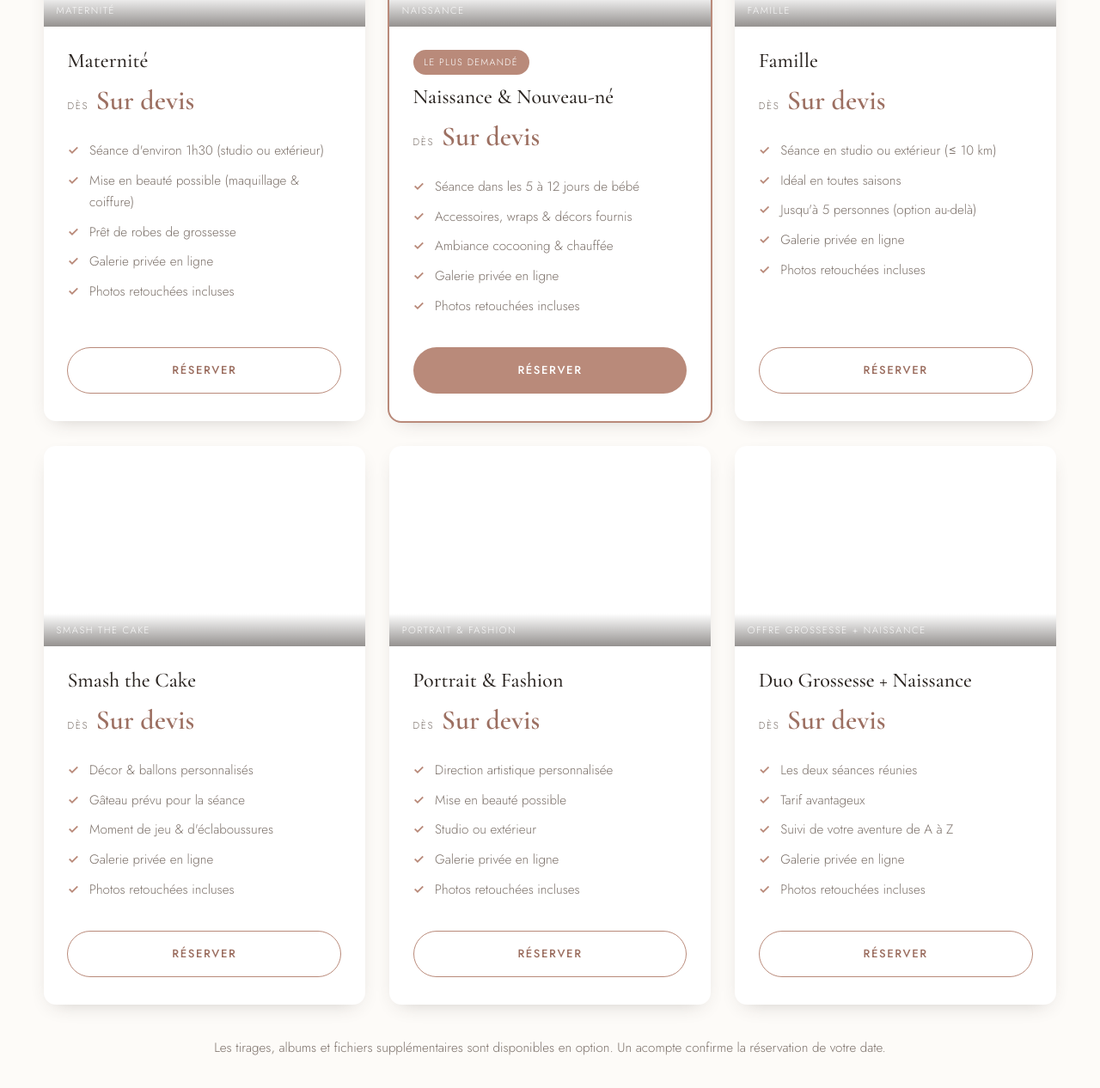
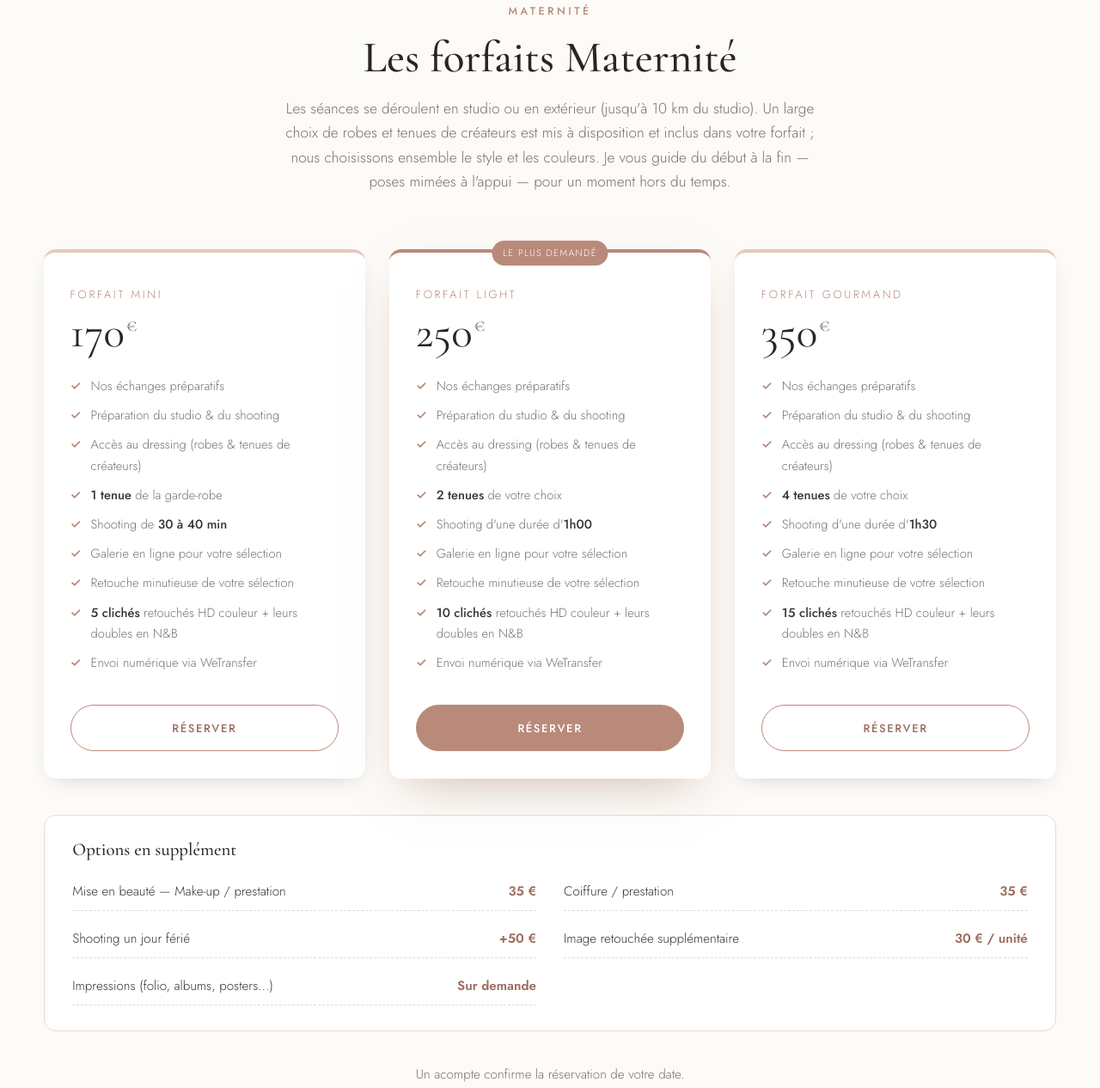
Before and after one commit to Crisfag/Littledreamphotos, a plain HTML site: page tarifs.html in a window 1280 px wide. Shown: the part 734-2000 px from the top of the page at 86% size. Drawn offline with nearby package versions, Linux system fonts and the light colour scheme.

Commit message:
Tarifs Maternité réels : forfaits Mini/Light/Gourmand + options
D'après la page tarif maternité fournie :
- Forfait Mini 170€ (1 tenue, 30-40 min, 5 clichés)
- Forfait Light 250€ (2 tenues, 1h00, 10 clichés) — mis en avant
- Forfait Gourmand 350€ (4 tenues, 1h30, 15 clichés)
- Options : make-up 35€, coiffure 35€, jour férié +50€, image supp. 30€, impressions sur demande
- Nouvelle mise en page 3 niveaux + puces d'accès rapide + section « autres prestations » à compléter

Co-Authored-By: Claude Opus 4.8 <noreply@anthropic.com>
Claude-Session: https://claude.ai/code/session_01CnDT2bW4qLhabpsZf6NgwH

```diff
--- a/style.css
+++ b/style.css
@@ -524,6 +524,54 @@ h3 { font-size: 1.5rem; }
 .price-features li::before { content: "✓"; position: absolute; left: 0; color: var(--rose); font-weight: 600; }
 .price-note { text-align: center; margin-top: 2.4rem; color: var(--muted); font-size: .95rem; }
 
+/* ----- Forfaits (3 niveaux) ----- */
+.cat-chips { display: flex; flex-wrap: wrap; justify-content: center; gap: .6rem; margin-bottom: 3.2rem; }
+.cat-chip {
+  background: transparent; border: 1px solid var(--line); color: var(--charcoal);
+  padding: .5rem 1.1rem; border-radius: 999px; font-size: .78rem; letter-spacing: .08em;
+  text-transform: uppercase; transition: all .3s var(--ease);
+}
+.cat-chip:hover { border-color: var(--rose); color: var(--rose); }
+
+.forfaits { display: grid; grid-template-columns: repeat(3, 1fr); gap: 1.8rem; align-items: stretch; }
+.forfait-card {
+  position: relative; background: var(--white); border-radius: var(--radius); padding: 2.4rem 1.9rem 2rem;
+  box-shadow: var(--shadow-sm); border-top: 4px solid var(--blush); display: flex; flex-direction: column;
+  transition: transform .45s var(--ease), box-shadow .45s var(--ease);
+}
+.forfait-card:hover { transform: translateY(-8px); box-shadow: var(--shadow); }
+.forfait-card.featured { border-top-color: var(--rose); box-shadow: 0 22px 55px -22px rgba(156,111,97,.5); }
+.forfait-name { font-size: .82rem; letter-spacing: .2em; text-transform: uppercase; color: var(--rose); }
+.forfait-price { font-family: var(--serif); font-size: 3.2rem; line-height: 1; color: var(--ink); margin: .5rem 0 1.5rem; }
+.forfait-price span { font-size: 1.4rem; color: var(--muted); vertical-align: super; margin-left: .1rem; }
+.forfait-features { flex: 1; margin-bottom: 1.7rem; }
+.forfait-features li { position: relative; padding-left: 1.5rem; margin-bottom: .62rem; color: var(--muted); font-size: .92rem; }
+.forfait-features li::before { content: "✓"; position: absolute; left: 0; color: var(--rose); font-weight: 600; }
+.forfait-features strong { color: var(--charcoal); font-weight: 500; }
+.forfait-card .price-badge { position: absolute; top: -.85rem; left: 50%; transform: translateX(-50%); margin: 0; white-space: nowrap; }
+
+/* ----- Encart options ----- */
+.options-box {
+  margin-top: 2.6rem; background: var(--white); border: 1px solid var(--line);
+  border-radius: var(--radius); padding: 1.8rem 2rem;
+}
+.options-box h3 { font-size: 1.3rem; margin-bottom: 1rem; }
+.options-list { display: grid; grid-template-columns: repeat(2, 1fr); gap: .7rem 2rem; }
+.options-list li { display: flex; justify-content: space-between; gap: 1rem; padding: .55rem 0; border-bottom: 1px dashed var(--line); color: var(--charcoal); font-size: .95rem; }
+.options-list li b { color: var(--rose-deep); white-space: nowrap; font-weight: 600; }
+
+/* ----- Autres prestations (teaser) ----- */
+.soon-grid { display: grid; grid-template-columns: repeat(2, 1fr); gap: 1.4rem; }
+.soon-card {
+  background: var(--white); border-radius: var(--radius); box-shadow: var(--shadow-sm);
+  padding: 1.6rem 1.7rem; display: flex; align-items: center; justify-content: space-between; gap: 1rem;
+  transition: transform .4s var(--ease), box-shadow .4s var(--ease);
+}
+.soon-card:hover { transform: translateY(-4px); box-shadow: var(--shadow); }
+.soon-card h3 { font-size: 1.3rem; }
+.soon-card p { color: var(--muted); font-size: .85rem; margin-top: .2rem; }
+.soon-card .btn { flex: none; }
+
 /* ----- Bande CTA ----- */
 .cta-band { background: var(--sand); text-align: center; }
 .cta-inner { max-width: 640px; margin-inline: auto; }
@@ -535,6 +583,9 @@ h3 { font-size: 1.5rem; }
    ===================================================================== */
 @media (max-width: 900px) {
   .price-grid { grid-template-columns: repeat(2, 1fr); }
+  .forfaits { grid-template-columns: 1fr; max-width: 440px; margin-inline: auto; }
+  .options-list { grid-template-columns: 1fr; }
+  .soon-grid { grid-template-columns: 1fr; }
 }
 
 @media (max-width: 720px) {
--- a/tarifs.html
+++ b/tarifs.html
@@ -16,9 +16,9 @@
 
   <!--
     ┌─────────────────────────────────────────────────────────────────┐
-    │  À COMPLÉTER : remplacez chaque « Sur devis » ci-dessous par      │
-    │  votre vrai prix (ex. « 195 € »). Ajustez aussi les durées, le   │
-    │  nombre de photos incluses et le contenu des formules.           │
+    │  Tarifs MATERNITÉ intégrés depuis votre page (Mini/Light/Gourmand │
+    │  + options). Pour les AUTRES prestations et les FORMATIONS,       │
+    │  envoyez-moi les formules/prix : je les intègre à l'identique.    │
     └─────────────────────────────────────────────────────────────────┘
   -->
 
@@ -73,111 +73,125 @@
     </div>
   </section>
 
-  <!-- ===================== TARIFS ===================== -->
-  <section class="section pricing">
+  <!-- ===================== ACCÈS RAPIDE PRESTATIONS ===================== -->
+  <section class="section pricing" style="padding-bottom:0">
     <div class="container">
-      <div class="price-grid">
+      <nav class="cat-chips" aria-label="Aller à une prestation">
+        <a class="cat-chip" href="#maternite">Maternité</a>
+        <a class="cat-chip" href="#naissance">Naissance</a>
+        <a class="cat-chip" href="#famille">Famille</a>
+        <a class="cat-chip" href="#cake">Smash the Cake</a>
+        <a class="cat-chip" href="#portrait">Portrait</a>
+        <a class="cat-chip" href="#formations">Formations</a>
+      </nav>
+    </div>
+  </section>
 
-        <article class="price-card" id="maternite">
-          <div class="price-media" data-tint="rose" data-label="Maternité"></div>
-          <div class="price-body">
-            <h3>Maternité</h3>
-            <p class="price-tag"><span class="price-from">dès</span> <span class="price-value">Sur devis</span></p>
-            <ul class="price-features">
-              <li>Séance d'environ 1h30 (studio ou extérieur)</li>
-              <li>Mise en beauté possible (maquillage &amp; coiffure)</li>
-              <li>Prêt de robes de grossesse</li>
-              <li>Galerie privée en ligne</li>
-              <li>Photos retouchées incluses</li>
+  <!-- ===================== TARIFS MATERNITÉ ===================== -->
+  <section class="section pricing" id="maternite">
+    <div class="container">
+      <header class="section-head reveal">
+        <p class="eyebrow">Maternité</p>
+        <h2>Les forfaits Maternité</h2>
+        <p class="section-lead">Les séances se déroulent en studio ou en extérieur (jusqu'à 10 km du studio). Un large choix de robes et tenues de créateurs est mis à disposition et inclus dans votre forfait ; nous choisissons ensemble le style et les couleurs. Je vous guide du début à la fin — poses mimées à l'appui — pour un moment hors du temps.</p>
+      </header>
+
+      <div class="forfaits">
+        <article class="forfait-card reveal">
+          <span class="forfait-name">Forfait Mini</span>
+          <p class="forfait-price">170<span>€</span></p>
+          <ul class="forfait-features">
+            <li>Nos échanges préparatifs</li>
+            <li>Préparation du studio &amp; du shooting</li>
+            <li>Accès au dressing (robes &amp; tenues de créateurs)</li>
+            <li><strong>1 tenue</strong> de la garde-robe</li>
+            <li>Shooting de <strong>30 à 40 min</strong></li>
+            <li>Galerie en ligne pour votre sélection</li>
+            <li>Retouche minutieuse de votre sélection</li>
+            <li><strong>5 clichés</strong> retouchés HD couleur + leurs doubles en N&amp;B</li>
+            <li>Envoi numérique via WeTransfer</li>
           </ul>
           <a href="index.html#contact" class="btn btn-outline btn-block">Réserver</a>
-          </div>
         </article>
 
-        <article class="price-card featured" id="naissance">
-          <div class="price-media" data-tint="cream" data-label="Naissance"></div>
-          <div class="price-body">
+        <article class="forfait-card featured reveal">
           <span class="price-badge">Le plus demandé</span>
-            <h3>Naissance &amp; Nouveau-né</h3>
-            <p class="price-tag"><span class="price-from">dès</span> <span class="price-value">Sur devis</span></p>
-            <ul class="price-features">
-              <li>Séance dans les 5 à 12 jours de bébé</li>
-              <li>Accessoires, wraps &amp; décors fournis</li>
-              <li>Ambiance cocooning &amp; chauffée</li>
-              <li>Galerie privée en ligne</li>
-              <li>Photos retouchées incluses</li>
+          <span class="forfait-name">Forfait Light</span>
+          <p class="forfait-price">250<span>€</span></p>
+          <ul class="forfait-features">
+            <li>Nos échanges préparatifs</li>
+            <li>Préparation du studio &amp; du shooting</li>
+            <li>Accès au dressing (robes &amp; tenues de créateurs)</li>
+            <li><strong>2 tenues</strong> de votre choix</li>
+            <li>Shooting d'une durée d'<strong>1h00</strong></li>
+            <li>Galerie en ligne pour votre sélection</li>
+            <li>Retouche minutieuse de votre sélection</li>
+            <li><strong>10 clichés</strong> retouchés HD couleur + leurs doubles en N&amp;B</li>
+            <li>Envoi numérique via WeTransfer</li>
           </ul>
           <a href="index.html#contact" class="btn btn-primary btn-block">Réserver</a>
-          </div>
         </article>
 
-        <article class="price-card" id="famille">
-          <div class="price-media" data-tint="sage" data-label="Famille"></div>
-          <div class="price-body">
-            <h3>Famille</h3>
-            <p class="price-tag"><span class="price-from">dès</span> <span class="price-value">Sur devis</span></p>
-            <ul class="price-features">
-              <li>Séance en studio ou extérieur (≤ 10 km)</li>
-              <li>Idéal en toutes saisons</li>
-              <li>Jusqu'à 5 personnes (option au-delà)</li>
-              <li>Galerie privée en ligne</li>
-              <li>Photos retouchées incluses</li>
+        <article class="forfait-card reveal">
+          <span class="forfait-name">Forfait Gourmand</span>
+          <p class="forfait-price">350<span>€</span></p>
+          <ul class="forfait-features">
+            <li>Nos échanges préparatifs</li>
+            <li>Préparation du studio &amp; du shooting</li>
+            <li>Accès au dressing (robes &amp; tenues de créateurs)</li>
+            <li><strong>4 tenues</strong> de votre choix</li>
+            <li>Shooting d'une durée d'<strong>1h30</strong></li>
+            <li>Galerie en ligne pour votre sélection</li>
+            <li>Retouche minutieuse de votre sélection</li>
+            <li><strong>15 clichés</strong> retouchés HD couleur + leurs doubles en N&amp;B</li>
+            <li>Envoi numérique via WeTransfer</li>
           </ul>
           <a href="index.html#contact" class="btn btn-outline btn-block">Réserver</a>
-          </div>
         </article>
-
-        <article class="price-card" id="cake">
-          <div class="price-media" data-tint="peach" data-label="Smash the Cake"></div>
-          <div class="price-body">
-            <h3>Smash the Cake</h3>
-            <p class="price-tag"><span class="price-from">dès</span> <span class="price-value">Sur devis</span></p>
-            <ul class="price-features">
-              <li>Décor &amp; ballons personnalisés</li>
-              <li>Gâteau prévu pour la séance</li>
-              <li>Moment de jeu &amp; d'éclaboussures</li>
-              <li>Galerie privée en ligne</li>
-              <li>Photos retouchées incluses</li>
-            </ul>
-            <a href="index.html#contact" class="btn btn-outline btn-block">Réserver</a>
-          </div>
-        </article>
-
-        <article class="price-card" id="portrait">
-          <div class="price-media" data-tint="mauve" data-label="Portrait & Fashion"></div>
-          <div class="price-body">
-            <h3>Portrait &amp; Fashion</h3>
-            <p class="price-tag"><span class="price-from">dès</span> <span class="price-value">Sur devis</span></p>
-            <ul class="price-features">
-              <li>Direction artistique personnalisée</li>
-              <li>Mise en beauté possible</li>
-              <li>Studio ou extérieur</li>
-              <li>Galerie privée en ligne</li>
-              <li>Photos retouchées incluses</li>
-            </ul>
-            <a href="index.html#contact" class="btn btn-outline btn-block">Réserver</a>
-          </div>
-        </article>
-
-        <article class="price-card" id="offre-naissance">
-          <div class="price-media" data-tint="taupe" data-label="Offre grossesse + naissance"></div>
-          <div class="price-body">
-            <h3>Duo Grossesse + Naissance</h3>
-            <p class="price-tag"><span class="price-from">dès</span> <span class="price-value">Sur devis</span></p>
-            <ul class="price-features">
-              <li>Les deux séances réunies</li>
-              <li>Tarif avantageux</li>
-              <li>Suivi de votre aventure de A à Z</li>
-              <li>Galerie privée en ligne</li>
-              <li>Photos retouchées incluses</li>
-            </ul>
-            <a href="index.html#contact" class="btn btn-outline btn-block">Réserver</a>
-          </div>
-        </article>
-
       </div>
 
-      <p class="price-note">Les tirages, albums et fichiers supplémentaires sont disponibles en option. Un acompte confirme la réservation de votre date.</p>
+      <div class="options-box reveal">
+        <h3>Options en supplément</h3>
+        <ul class="options-list">
+          <li><span>Mise en beauté — Make-up / prestation</span> <b>35 €</b></li>
+          <li><span>Coiffure / prestation</span> <b>35 €</b></li>
+          <li><span>Shooting un jour férié</span> <b>+50 €</b></li>
+          <li><span>Image retouchée supplémentaire</span> <b>30 € / unité</b></li>
+          <li><span>Impressions (folio, albums, posters…)</span> <b>Sur demande</b></li>
+        </ul>
+      </div>
+
+      <p class="price-note">Un acompte confirme la réservation de votre date.</p>
+    </div>
+  </section>
+
+  <!-- ===================== AUTRES PRESTATIONS ===================== -->
+  <section class="section pricing" style="background:var(--cream)">
+    <div class="container">
+      <header class="section-head reveal">
+        <p class="eyebrow">Autres prestations</p>
+        <h2>Naissance, famille &amp; plus</h2>
+        <p class="section-lead">Chaque prestation propose ses formules Mini · Light · Gourmand. Les tarifs détaillés arrivent — contactez-moi pour recevoir le forfait qui vous correspond.</p>
+      </header>
+
+      <div class="soon-grid">
+        <article class="soon-card reveal" id="naissance">
+          <div><h3>Naissance &amp; Nouveau-né</h3><p>Formules sur demande</p></div>
+          <a href="index.html#contact" class="btn btn-outline">Demander</a>
+        </article>
+        <article class="soon-card reveal" id="famille">
+          <div><h3>Famille</h3><p>Formules sur demande</p></div>
+          <a href="index.html#contact" class="btn btn-outline">Demander</a>
+        </article>
+        <article class="soon-card reveal" id="cake">
+          <div><h3>Smash the Cake</h3><p>Formules sur demande</p></div>
+          <a href="index.html#contact" class="btn btn-outline">Demander</a>
+        </article>
+        <article class="soon-card reveal" id="portrait">
+          <div><h3>Portrait &amp; Fashion</h3><p>Formules sur demande</p></div>
+          <a href="index.html#contact" class="btn btn-outline">Demander</a>
+        </article>
+      </div>
     </div>
   </section>
 
```
Lines whose indentation alone changed are shown as unchanged.
